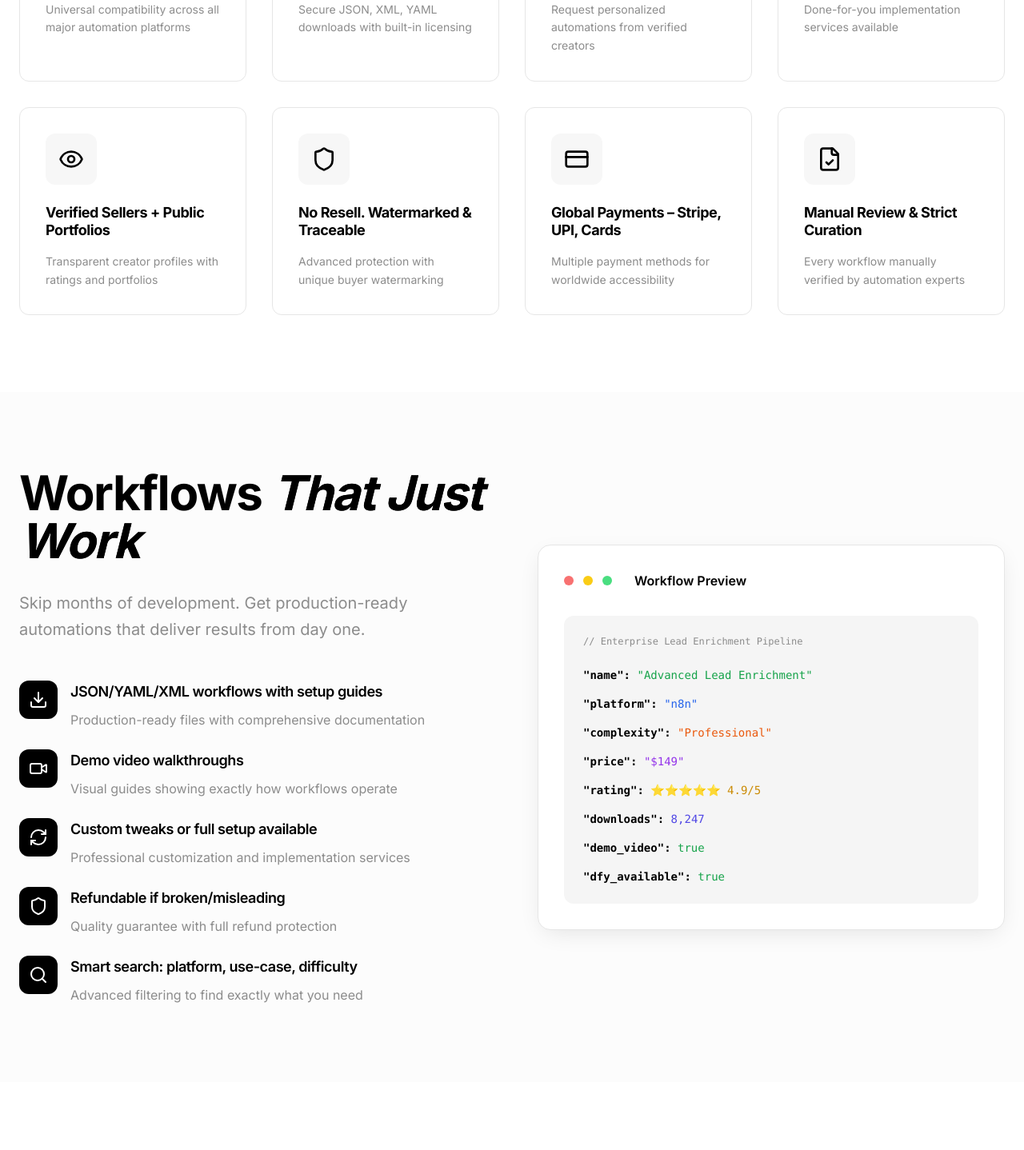
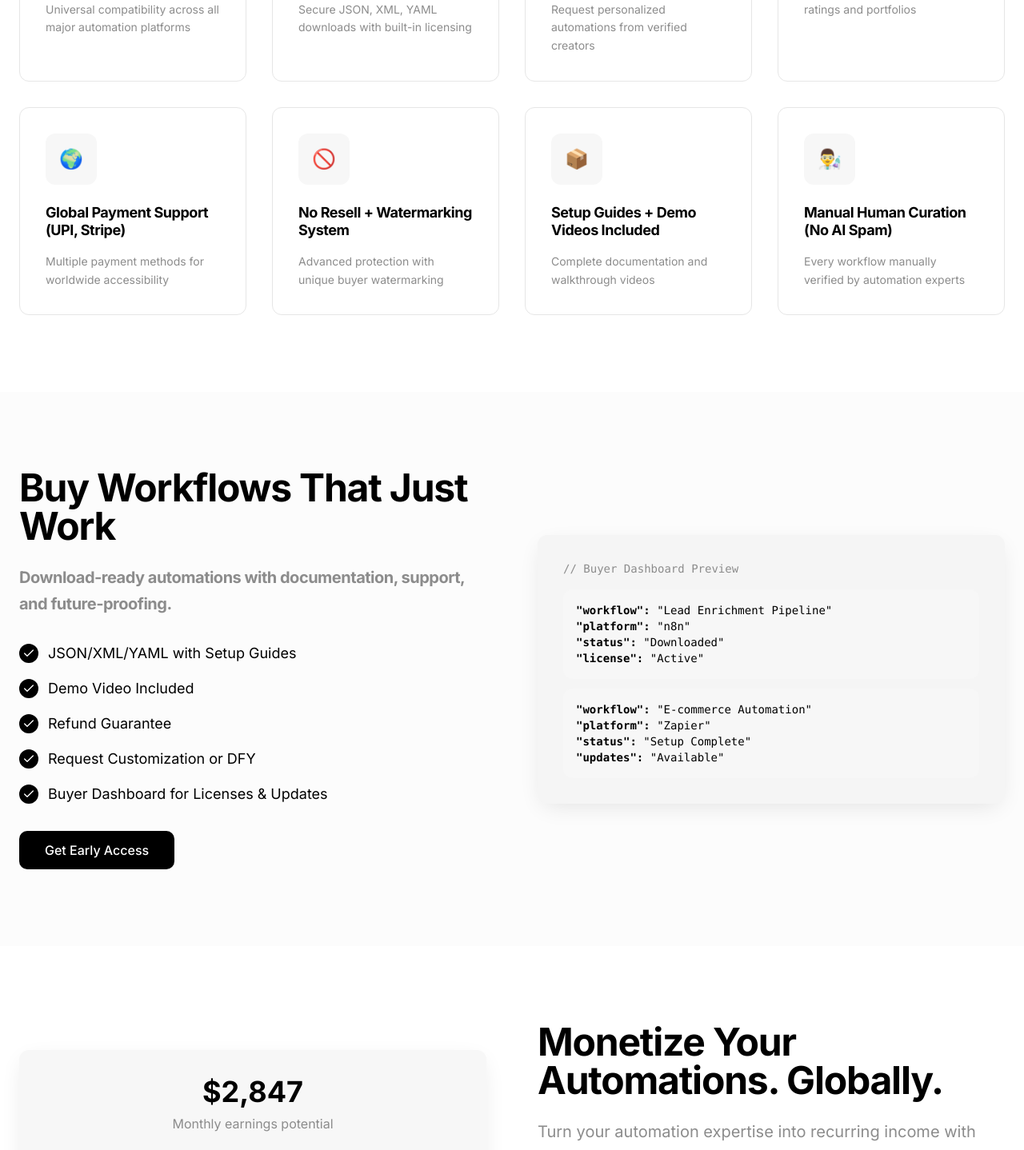
Before and after one commit to Sarwannandh67/agentxstore, a React (Vite) app: page / in a window 1280 px wide. Shown: the part 1330-2768 px from the top of the page at 80% size. Built offline with nearby package versions, Linux system fonts and the light colour scheme.

Commit message:
Refactor: Implement detailed landing page sections
Implement the hero, core features, buyer, seller, why AgentXstore, and final CTA sections with responsive design, animations, and content as specified.

```diff
--- a/src/components/BuyersSection.tsx
+++ b/src/components/BuyersSection.tsx
@@ -1,87 +1,62 @@
 
-import { Check, Download, Video, RefreshCw, Search, Shield } from "lucide-react";
+import { Button } from "@/components/ui/button";
+import { Check } from "lucide-react";
 
 const buyerFeatures = [
-  {
-    icon: Download,
-    title: "JSON/YAML/XML workflows with setup guides",
-    description: "Production-ready files with comprehensive documentation"
-  },
-  {
-    icon: Video,
-    title: "Demo video walkthroughs",
-    description: "Visual guides showing exactly how workflows operate"
-  },
-  {
-    icon: RefreshCw,
-    title: "Custom tweaks or full setup available",
-    description: "Professional customization and implementation services"
-  },
-  {
-    icon: Shield,
-    title: "Refundable if broken/misleading",
-    description: "Quality guarantee with full refund protection"
-  },
-  {
-    icon: Search,
-    title: "Smart search: platform, use-case, difficulty",
-    description: "Advanced filtering to find exactly what you need"
-  }
+  "JSON/XML/YAML with Setup Guides",
+  "Demo Video Included",
+  "Refund Guarantee",
+  "Request Customization or DFY",
+  "Buyer Dashboard for Licenses & Updates"
 ];
 
 export function BuyersSection() {
   return (
-    <section className="py-24 bg-hero-bg">
+    <section id="for-buyers" className="py-24 bg-hero-bg">
       <div className="container mx-auto px-6">
-        <div className="grid grid-cols-1 lg:grid-cols-2 gap-16 items-center max-w-7xl mx-auto">
+        <div className="grid grid-cols-1 lg:grid-cols-2 gap-16 items-center">
           <div className="animate-fade-in-up">
-            <h2 className="text-5xl md:text-6xl font-bold mb-8 tracking-tight">
-              Workflows{" "}
-              <span className="italic bg-gradient-to-r from-foreground to-foreground bg-clip-text">
-                That Just Work
-              </span>
+            <h2 className="text-4xl md:text-5xl font-bold mb-6">
+              Buy Workflows That Just Work
             </h2>
-            <p className="text-xl text-text-subtle mb-12 leading-relaxed">
-              Skip months of development. Get production-ready automations that deliver results from day one.
-            </p>
+            <h3 className="text-xl text-text-subtle mb-8 leading-relaxed">
+              Download-ready automations with documentation, support, and future-proofing.
+            </h3>
 
-            <div className="space-y-6">
-              {buyerFeatures.map((feature, index) => {
-                const Icon = feature.icon;
-                return (
-                  <div key={index} className="flex items-start gap-4 group">
-                    <div className="w-12 h-12 bg-foreground rounded-xl flex items-center justify-center flex-shrink-0 group-hover:scale-110 transition-transform duration-300">
-                      <Icon className="w-6 h-6 text-background" />
-                    </div>
-                    <div>
-                      <h3 className="text-lg font-semibold mb-2">{feature.title}</h3>
-                      <p className="text-text-subtle leading-relaxed">{feature.description}</p>
-                    </div>
+            <ul className="space-y-4 mb-8">
+              {buyerFeatures.map((feature, index) => (
+                <li key={index} className="flex items-start gap-3">
+                  <div className="w-6 h-6 bg-foreground rounded-full flex items-center justify-center flex-shrink-0 mt-0.5">
+                    <Check className="w-4 h-4 text-background" />
                   </div>
-                );
-              })}
-            </div>
+                  <span className="text-lg">{feature}</span>
+                </li>
+              ))}
+            </ul>
+
+            <Button
+              size="lg"
+              className="bg-foreground hover:bg-foreground/90 text-background px-8 py-4 hover:scale-105 transition-all duration-300"
+            >
+              Get Early Access
+            </Button>
           </div>
 
           <div className="relative">
-            <div className="bg-card border border-border rounded-2xl p-8 shadow-medium">
-              <div className="flex items-center gap-3 mb-8">
-                <div className="w-3 h-3 bg-red-400 rounded-full"></div>
-                <div className="w-3 h-3 bg-yellow-400 rounded-full"></div>
-                <div className="w-3 h-3 bg-green-400 rounded-full"></div>
-                <span className="font-semibold ml-4">Workflow Preview</span>
-              </div>
-              <div className="bg-pattern-light rounded-xl p-6 font-mono text-sm">
-                <div className="text-text-subtle mb-6 text-xs">// Enterprise Lead Enrichment Pipeline</div>
-                <div className="space-y-4">
-                  <div><span className="text-foreground font-bold">"name":</span> <span className="text-green-600">"Advanced Lead Enrichment"</span></div>
-                  <div><span className="text-foreground font-bold">"platform":</span> <span className="text-blue-600">"n8n"</span></div>
-                  <div><span className="text-foreground font-bold">"complexity":</span> <span className="text-orange-600">"Professional"</span></div>
-                  <div><span className="text-foreground font-bold">"price":</span> <span className="text-purple-600">"$149"</span></div>
-                  <div><span className="text-foreground font-bold">"rating":</span> <span className="text-yellow-600">⭐⭐⭐⭐⭐ 4.9/5</span></div>
-                  <div><span className="text-foreground font-bold">"downloads":</span> <span className="text-indigo-600">8,247</span></div>
-                  <div><span className="text-foreground font-bold">"demo_video":</span> <span className="text-green-600">true</span></div>
-                  <div><span className="text-foreground font-bold">"dfy_available":</span> <span className="text-green-600">true</span></div>
+            <div className="bg-pattern-light rounded-xl p-8 font-mono text-sm shadow-medium">
+              <div className="text-text-subtle mb-4">// Buyer Dashboard Preview</div>
+              <div className="space-y-3">
+                <div className="bg-accent rounded-lg p-4">
+                  <div><span className="text-foreground font-semibold">"workflow":</span> "Lead Enrichment Pipeline"</div>
+                  <div><span className="text-foreground font-semibold">"platform":</span> "n8n"</div>
+                  <div><span className="text-foreground font-semibold">"status":</span> "Downloaded"</div>
+                  <div><span className="text-foreground font-semibold">"license":</span> "Active"</div>
+                </div>
+                <div className="bg-accent rounded-lg p-4">
+                  <div><span className="text-foreground font-semibold">"workflow":</span> "E-commerce Automation"</div>
+                  <div><span className="text-foreground font-semibold">"platform":</span> "Zapier"</div>
+                  <div><span className="text-foreground font-semibold">"status":</span> "Setup Complete"</div>
+                  <div><span className="text-foreground font-semibold">"updates":</span> "Available"</div>
                 </div>
               </div>
             </div>
--- a/src/components/CoreFeaturesGrid.tsx
+++ b/src/components/CoreFeaturesGrid.tsx
@@ -3,50 +3,58 @@ import { Shield, Globe, Users, FileCheck, Lock, CreditCard, Eye, Code } from "lu
 
 const features = [
   {
+    emoji: "✅",
     icon: Code,
     title: "Cross-Platform: n8n, Zapier, LangChain & More",
     description: "Universal compatibility across all major automation platforms"
   },
   {
+    emoji: "🔐",
     icon: Lock,
-    title: "Encrypted Files + Licensing Engine",
+    title: "Encrypted + Licensed Workflow Files",
     description: "Secure JSON, XML, YAML downloads with built-in licensing"
   },
   {
+    emoji: "🛠️",
     icon: Users,
-    title: "Custom Workflow Requests Built-in",
+    title: "Customization & DFY Options",
     description: "Request personalized automations from verified creators"
   },
   {
+    emoji: "🧾",
     icon: Shield,
-    title: "DFY Setup for Non-Tech Teams",
-    description: "Done-for-you implementation services available"
-  },
-  {
-    icon: Eye,
-    title: "Verified Sellers + Public Portfolios",
+    title: "Verified Sellers & Reviews",
     description: "Transparent creator profiles with ratings and portfolios"
   },
   {
+    emoji: "🌍",
+    icon: Globe,
+    title: "Global Payment Support (UPI, Stripe)",
+    description: "Multiple payment methods for worldwide accessibility"
+  },
+  {
+    emoji: "🚫",
     icon: Shield,
-    title: "No Resell. Watermarked & Traceable",
+    title: "No Resell + Watermarking System",
     description: "Advanced protection with unique buyer watermarking"
   },
   {
-    icon: CreditCard,
-    title: "Global Payments – Stripe, UPI, Cards",
-    description: "Multiple payment methods for worldwide accessibility"
+    emoji: "📦",
+    icon: FileCheck,
+    title: "Setup Guides + Demo Videos Included",
+    description: "Complete documentation and walkthrough videos"
   },
   {
+    emoji: "👨‍🔬",
     icon: FileCheck,
-    title: "Manual Review & Strict Curation",
+    title: "Manual Human Curation (No AI Spam)",
     description: "Every workflow manually verified by automation experts"
   }
 ];
 
 export function CoreFeaturesGrid() {
   return (
-    <section className="py-24 bg-section-bg">
+    <section id="features" className="py-24 bg-section-bg">
       <div className="container mx-auto px-6">
         <div className="text-center mb-20">
           <h2 className="text-5xl md:text-6xl font-bold mb-8 tracking-tight">
@@ -67,7 +75,7 @@ export function CoreFeaturesGrid() {
                 style={{ animationDelay: `${index * 0.1}s` }}
               >
                 <div className="w-16 h-16 mb-6 bg-accent rounded-xl flex items-center justify-center group-hover:scale-110 transition-transform duration-300">
-                  <Icon className="w-8 h-8 text-foreground" />
+                  <span className="text-2xl">{feature.emoji}</span>
                 </div>
                 <h3 className="text-lg font-bold mb-4 leading-tight">{feature.title}</h3>
                 <p className="text-text-subtle text-sm leading-relaxed">{feature.description}</p>
--- a/src/components/SellersSection.tsx
+++ b/src/components/SellersSection.tsx
@@ -1,111 +1,79 @@
 
-import { DollarSign, Star, TrendingUp, Award, Globe, Zap } from "lucide-react";
+import { Button } from "@/components/ui/button";
+import { Check } from "lucide-react";
 
 const sellerFeatures = [
-  {
-    icon: DollarSign,
-    title: "Earn via one-time, subscription, or hybrid model",
-    description: "Flexible monetization options that scale with your business"
-  },
-  {
-    icon: Star,
-    title: "Portfolio with reviews, badges, and seller ranking",
-    description: "Build your reputation with transparent feedback systems"
-  },
-  {
-    icon: Zap,
-    title: "Offer DFY (done-for-you) as upsell",
-    description: "Premium implementation services for higher earnings"
-  },
-  {
-    icon: Globe,
-    title: "Monthly spotlights, global payouts (Stripe, UPI)",
-    description: "International reach with localized payment solutions"
-  }
+  "Sell workflows (One-time, Subscription, Hybrid)",
+  "Offer DFY as premium service",
+  "Build trust with ratings, badges, and verified profiles",
+  "Monthly campaigns & spotlight programs",
+  "Global payouts with Razorpay/Stripe"
 ];
 
 export function SellersSection() {
   return (
-    <section className="py-24 bg-section-bg">
+    <section id="for-sellers" className="py-24 bg-section-bg">
       <div className="container mx-auto px-6">
-        <div className="grid grid-cols-1 lg:grid-cols-2 gap-16 items-center max-w-7xl mx-auto">
+        <div className="grid grid-cols-1 lg:grid-cols-2 gap-16 items-center">
           <div className="relative lg:order-1">
-            <div className="bg-card border border-border rounded-2xl p-8 shadow-medium">
-              <div className="flex items-center gap-3 mb-8">
-                <TrendingUp className="w-6 h-6 text-foreground" />
-                <span className="font-bold text-lg">Creator Dashboard</span>
+            <div className="bg-accent rounded-xl p-8 shadow-medium">
+              <div className="text-center mb-6">
+                <div className="text-4xl font-bold mb-2">$2,847</div>
+                <div className="text-text-subtle">Monthly earnings potential</div>
               </div>
 
-              <div className="text-center mb-8 p-6 bg-accent rounded-xl">
-                <div className="text-4xl font-bold mb-2">$12,847</div>
-                <div className="text-text-subtle">Monthly earnings potential</div>
-                <div className="text-sm text-green-600 font-semibold mt-2">↗ +34% from last month</div>
-              </div>
-
-              <div className="space-y-6">
-                <div className="flex justify-between items-center p-4 bg-hero-bg rounded-lg">
-                  <div className="flex items-center gap-3">
-                    <Award className="w-5 h-5 text-foreground" />
-                    <div>
-                      <div className="font-semibold">Lead Gen Pro Suite</div>
-                      <div className="text-sm text-text-subtle">147 downloads</div>
-                    </div>
+              <div className="space-y-4">
+                <div className="flex justify-between py-2 border-b border-border">
+                  <span>Lead Gen Workflow</span>
+                  <span className="font-semibold">$127</span>
+                </div>
+                <div className="flex justify-between py-2 border-b border-border">
+                  <span>E-commerce Automation</span>
+                  <span className="font-semibold">$89</span>
+                </div>
+                <div className="flex justify-between py-2 border-b border-border">
+                  <span>Social Media Manager</span>
+                  <span className="font-semibold">$156</span>
+                </div>
+                <div className="flex justify-between py-2 border-b border-border">
+                  <span>DFY Services</span>
+                  <span className="font-semibold">$895</span>
+                </div>
+                <div className="border-t-2 border-foreground pt-4 mt-4">
+                  <div className="flex justify-between font-bold text-lg">
+                    <span>This Month</span>
+                    <span>$2,847</span>
                   </div>
-                  <span className="font-bold text-lg">$3,247</span>
-                </div>
-
-                <div className="flex justify-between items-center p-4 bg-hero-bg rounded-lg">
-                  <div className="flex items-center gap-3">
-                    <Award className="w-5 h-5 text-foreground" />
-                    <div>
-                      <div className="font-semibold">E-commerce Automation</div>
-                      <div className="text-sm text-text-subtle">89 downloads</div>
-                    </div>
-                  </div>
-                  <span className="font-bold text-lg">$2,156</span>
-                </div>
-
-                <div className="flex justify-between items-center p-4 bg-hero-bg rounded-lg">
-                  <div className="flex items-center gap-3">
-                    <Award className="w-5 h-5 text-foreground" />
-                    <div>
-                      <div className="font-semibold">Social Media Manager</div>
-                      <div className="text-sm text-text-subtle">203 downloads</div>
-                    </div>
-                  </div>
-                  <span className="font-bold text-lg">$4,891</span>
                 </div>
               </div>
             </div>
           </div>
 
           <div className="animate-fade-in-up lg:order-2">
-            <h2 className="text-5xl md:text-6xl font-bold mb-8 tracking-tight">
-              Upload, Monetize,{" "}
-              <span className="italic bg-gradient-to-r from-foreground to-foreground bg-clip-text">
-                Scale
-              </span>
+            <h2 className="text-4xl md:text-5xl font-bold mb-6">
+              Monetize Your Automations. Globally.
             </h2>
-            <p className="text-xl text-text-subtle mb-12 leading-relaxed">
-              Transform your automation expertise into a thriving global business with our creator-first platform.
+            <p className="text-xl text-text-subtle mb-8 leading-relaxed">
+              Turn your automation expertise into recurring income with global reach.
             </p>
 
-            <div className="space-y-6">
-              {sellerFeatures.map((feature, index) => {
-                const Icon = feature.icon;
-                return (
-                  <div key={index} className="flex items-start gap-4 group">
-                    <div className="w-12 h-12 bg-foreground rounded-xl flex items-center justify-center flex-shrink-0 group-hover:scale-110 transition-transform duration-300">
-                      <Icon className="w-6 h-6 text-background" />
-                    </div>
-                    <div>
-                      <h3 className="text-lg font-semibold mb-2">{feature.title}</h3>
-                      <p className="text-text-subtle leading-relaxed">{feature.description}</p>
-                    </div>
+            <ul className="space-y-4 mb-8">
+              {sellerFeatures.map((feature, index) => (
+                <li key={index} className="flex items-start gap-3">
+                  <div className="w-6 h-6 bg-foreground rounded-full flex items-center justify-center flex-shrink-0 mt-0.5">
+                    <Check className="w-4 h-4 text-background" />
                   </div>
-                );
-              })}
-            </div>
+                  <span className="text-lg">{feature}</span>
+                </li>
+              ))}
+            </ul>
+
+            <Button
+              size="lg"
+              className="bg-foreground hover:bg-foreground/90 text-background px-8 py-4 hover:scale-105 transition-all duration-300"
+            >
+              Start Selling
+            </Button>
           </div>
         </div>
       </div>
--- a/src/components/WhyAgentXstoreSection.tsx
+++ b/src/components/WhyAgentXstoreSection.tsx
@@ -4,25 +4,25 @@ import { Rocket, Code, Users, Building, Zap, Globe } from "lucide-react";
 const roadmapItems = [
   {
     icon: Code,
-    title: "Native SDKs & APIs",
-    description: "Developer tools for seamless integration",
+    title: "SDK Integrations",
+    description: "Native SDKs & APIs for seamless integration",
     timeline: "Q2 2025"
   },
   {
     icon: Zap,
-    title: "Plugin Integration",
+    title: "Ecosystem Partner Plugins",
     description: "Direct n8n, Zapier marketplace connections",
     timeline: "Q3 2025"
   },
   {
     icon: Building,
-    title: "White-labeled Versions",
-    description: "Enterprise marketplace solutions",
+    title: "White-labeled Enterprise Stores",
+    description: "Custom marketplace solutions for enterprises",
     timeline: "Q4 2025"
   },
   {
     icon: Globe,
-    title: "Ecosystem Grants",
+    title: "Creator Grant Programs",
     description: "Partnership programs and creator funding",
     timeline: "2026"
   }
@@ -30,7 +30,7 @@ const roadmapItems = [
 
 export function WhyAgentXstoreSection() {
   return (
-    <section className="py-24 bg-foreground text-background">
+    <section id="why" className="py-24 bg-foreground text-background">
       <div className="container mx-auto px-6">
         <div className="max-w-6xl mx-auto animate-fade-in-up">
           <div className="text-center mb-16">
@@ -39,8 +39,8 @@ export function WhyAgentXstoreSection() {
             </h2>
 
             <div className="max-w-4xl mx-auto">
-              <p className="text-2xl font-semibold italic mb-8 opacity-90">
-                "AgentXstore isn't a file dump. It's a curated ecosystem to buy, sell, and grow in the new automation-first world."
+              <p className="text-2xl font-semibold mb-8 opacity-90 leading-relaxed">
+                AgentXstore is more than a marketplace. It's a secure ecosystem for creators, buyers, and AI-first teams.
               </p>
 
               <p className="text-xl leading-relaxed opacity-80 mb-12">
```
Also changed, not shown: index.html (+4 -4 lines), src/components/CTAFooterSection.tsx (+10 -7 lines), src/components/HeroSection.tsx (+5 -5 lines).
